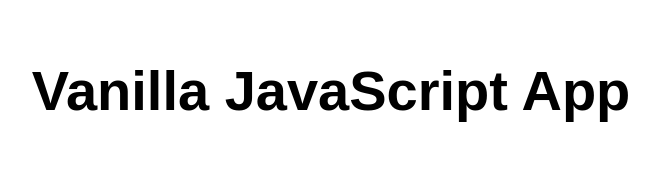
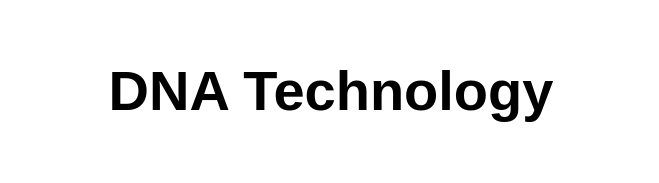
Before and after one commit to marcosbonfim/my-first-static-web-app, a plain HTML site: page index.html in a window 1280 px wide. Shown: the whole page, without its empty margins (309-968 px from the left). Drawn offline with Linux system fonts and the light colour scheme.

Commit message:
Update index.html

```diff
--- a/index.html
+++ b/index.html
@@ -10,7 +10,7 @@
 
 <body>
   <main>
-    <h1>Vanilla JavaScript App</h1>
+    <h1>DNA Technology</h1>
   </main>
 </body>
 
```
